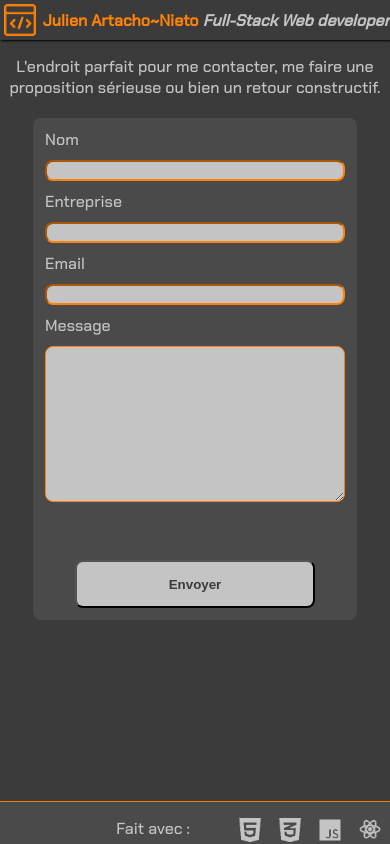
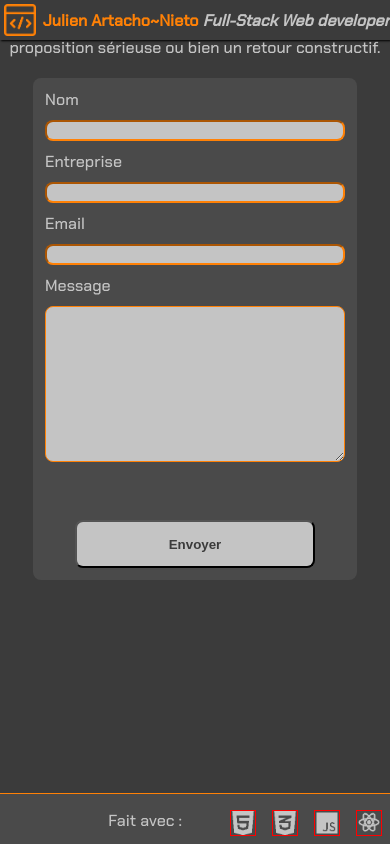
Before and after one commit to Julien-ArtachoNieto/portfolio, a React (Create React App) app: page /contact in a window 390 px wide. Built offline with nearby package versions, Linux system fonts and the light colour scheme; no server answers.

Commit message:
Divers ajustement du responsive- footer home-content - content-bloc

```diff
--- a/src/App.css
+++ b/src/App.css
@@ -3,11 +3,12 @@
   flex-direction: column;
   justify-content: space-around;
   align-content: center;
-  margin: 0 3% 0 3%;
+  margin: 56px 3% 76px 3%;
   height: 100%;
 }
 @media screen and (min-width: 1024px) {
-  .content-bloc{
-    margin: 0 10% 0 10%;
+  .content-bloc {
+    margin: 76px 10% 76px 10%;
   }
+
 }
--- a/src/components/Footer.js
+++ b/src/components/Footer.js
@@ -7,11 +7,11 @@ const Footer =()=>{
   return (
     <footer className='footer-container'>
       <p>Fait avec : </p>
-      <ul className="footer-link">
-        <li><img src={htmlLogo} alt='html5 logo' /></li>
-        <li><img src={cssLogo} alt='css3 logo' /></li>
-        <li><img src={jsLogo} alt='javascript logo' /></li>
-        <li><img src={reactLogo} alt='react logo' /></li>
+      <ul className="footer-link-container">
+        <li className="footer-link"><img src={htmlLogo} alt='html5 logo' /></li>
+        <li className="footer-link"><img src={cssLogo} alt='css3 logo' /></li>
+        <li className="footer-link"><img src={jsLogo} alt='javascript logo' /></li>
+        <li className="footer-link"><img src={reactLogo} alt='react logo' /></li>
       </ul>
     </footer>
   )
--- a/src/components/styles/carousel.css
+++ b/src/components/styles/carousel.css
@@ -1,13 +1,14 @@
 .carousel-container{
     display: flex;
     align-items: center;
-    height:2%;
+    height:10%;
     width:auto;
     margin: 0 auto 16px auto;
 }
 .carousel-img{
-    height: auto;
-    width:80%;
+    object-fit:fill;
+    height:100%;
+    width:100%;
     border:solid 1px black;
 }
 .carousel-img:hover{
@@ -20,6 +21,7 @@
     height:auto;
     width:50px;
 }
+
 @media screen and (min-width: 1024px){
     .carousel-container{
         height:200px;
--- a/src/components/styles/footer.css
+++ b/src/components/styles/footer.css
@@ -4,18 +4,23 @@
     background-color: var(--font-color-primary-dark-theme-alternate);
     border-top: solid 1px var(--font-color-primary-dark-theme);
     justify-content: flex-end;
-    height:5%;
+    height:50px;
     width:100%;
     bottom: 0;
     margin:0;
-
 }
-.footer-link{
+.footer-link-container{
     display: flex;
+    align-content: center;
     justify-content: space-between;
+    height: 24px;
 }
-.footer-link  img{
-    height:24px;
-    width:24px;
+.footer-link {
+    height:100%;
+    width:auto;
     margin:0 8px 0 8px;
 }
+.footer-link > img{
+    border: solid 1px red;
+    height: 100%;
+}
--- a/src/components/styles/home.css
+++ b/src/components/styles/home.css
@@ -1,3 +1,6 @@
+.home-content{
+    margin: 56px 1% 76px 1%;
+}
 .home-photo {
     display: none;
 }
@@ -27,7 +30,7 @@
 @media screen and (min-width: 1024px ) {
     .home-content {
         display: flex;
-        margin: 5% 20% 0 20%;
+        margin: 76px 20% 76px 20%;
         justify-content: space-around;
     }
 
--- a/src/components/styles/navbar.css
+++ b/src/components/styles/navbar.css
@@ -1,8 +1,12 @@
 .navbar-container{
     display: flex;
+    position: fixed;
+    top:0;
+    background-color: var(--bg-color-dark-theme);
     justify-content: space-between;
     align-items: center;
     height:40px;
+    width: 100%;
     box-shadow: 1px 1px 2px black;
     color:var(--font-color-primary-dark-theme);
 }
@@ -48,7 +52,7 @@ em{
     top:40px;
     left:0;
     z-index: 20;
-    height:100%;
+    height:100vh;
     width: 100vw;
     animation: menu-mobil-pop;
     animation-duration: 500ms;
@@ -69,7 +73,7 @@ em{
     }
     100%{
         width:100vw;
-        height:100%;
+        height:100vh;
     }
 }
 @keyframes btn-menu-mobil-pop{
--- a/src/components/styles/projetList.css
+++ b/src/components/styles/projetList.css
@@ -6,7 +6,7 @@
     border-left: solid 3px var(--font-color-primary-dark-theme);
     background-color: var(--font-color-primary-dark-theme-alternate);
     border-top-right-radius: var(--global-border-radius);
-    margin: 2% 0 2% 0;
+    /*margin: 2% 0 2% 0;*/
     padding-left: 2%;
 }
 .projets-titre{
@@ -35,5 +35,7 @@
     height: 32px;
 }
 @media screen and (min-width: 1024px){
-
+    .projets-container{
+        /*margin: 5% 0 2% 0;*/
+    }
 }
```
Also changed, not shown: src/components/Carousel.js (+6 -3 lines), src/index.css (line endings or trailing spaces).
